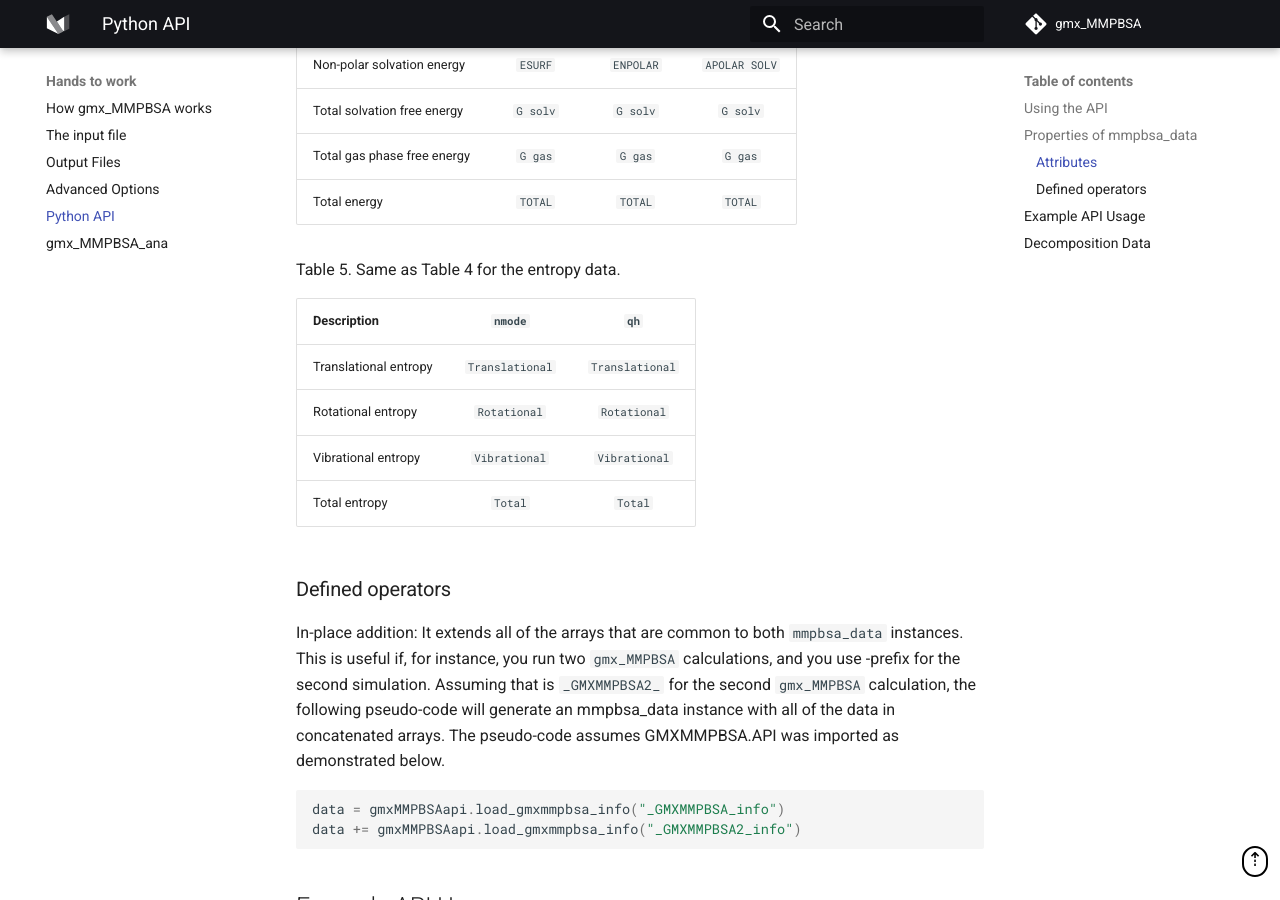
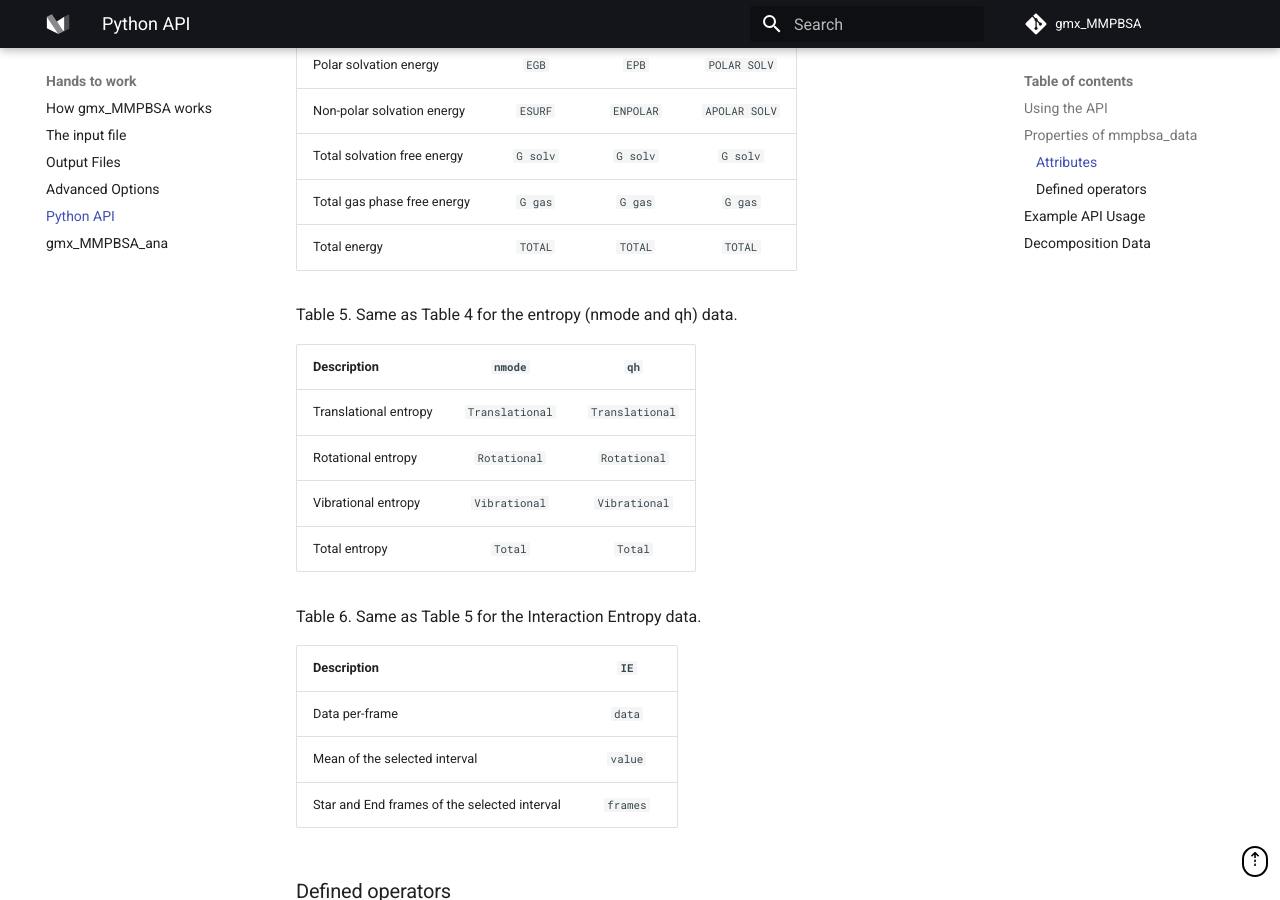
Before and after one commit to Valdes-Tresanco-MS/gmx_MMPBSA, an MkDocs documentation site: the page built from docs/api.md, in a window 1280 px wide and 900 px high, scrolled down 3242 px. Built offline with MkDocs 1.6.1 and Material for MkDocs 9.7.7, drawn with Linux system fonts in a browser that asks for light colours; comment, search, counter and statistics services are not loaded; some of the changed text lies outside the part shown.

Commit message:
added IE to API

```diff
--- a/docs/api.md
+++ b/docs/api.md
@@ -61,6 +61,7 @@ class.
 |           `pb`            | Poisson-Boltzmann Results            |
 |         `rism gf`         | Gaussian Fluctuation 3D-RISM Results |
 |        `rism std`         | Standard 3D-RISM Results             |
+|           `ie`            | Interaction Entropy Results          |
 |          `nmode`          | Normal Mode Analysis Results         |
 |           `qh`            | Quasi-harmonic Approximation Results |
 
@@ -113,14 +114,22 @@ normal Amber topology files.
 | Total gas phase free energy |  `G gas`  |  `G gas`  |    `G gas`    |
 | Total energy                |  `TOTAL`  |  `TOTAL`  |    `TOTAL`    |
 
-Table 5. Same as Table 4 for the entropy data.
+Table 5. Same as Table 4 for the entropy (nmode and qh) data.
 
 | Description           |     `nmode`     |      `qh`       |
 |:----------------------|:---------------:|:---------------:|
 | Translational entropy | `Translational` | `Translational` |
-| Rotational entropy | `Rotational` | `Rotational` |
-| Vibrational entropy | `Vibrational` | `Vibrational` |
-| Total entropy | `Total` | `Total` |
+| Rotational entropy    |  `Rotational`   |  `Rotational`   |
+| Vibrational entropy   |  `Vibrational`  |  `Vibrational`  |
+| Total entropy         |     `Total`     |     `Total`     |
+
+Table 6. Same as Table 5 for the Interaction Entropy data.
+
+| Description                                  |  `IE`   |
+|:---------------------------------------------|:-------:|
+| Data per-frame                               | `data`  |
+| Mean of the selected interval                | `value` |
+| Star and End frames of the selected interval | `frames` |
 
 ### Defined operators
 
```
